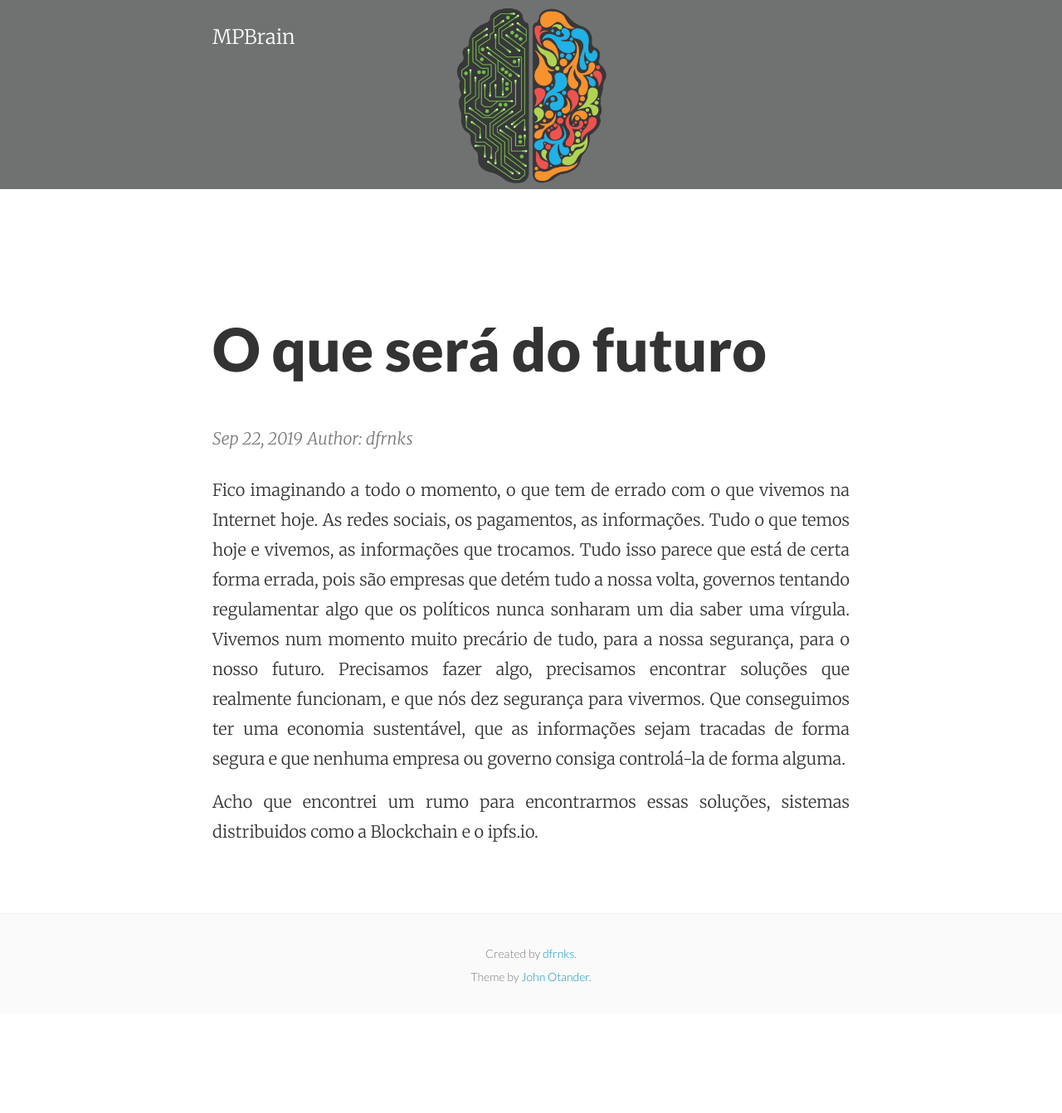
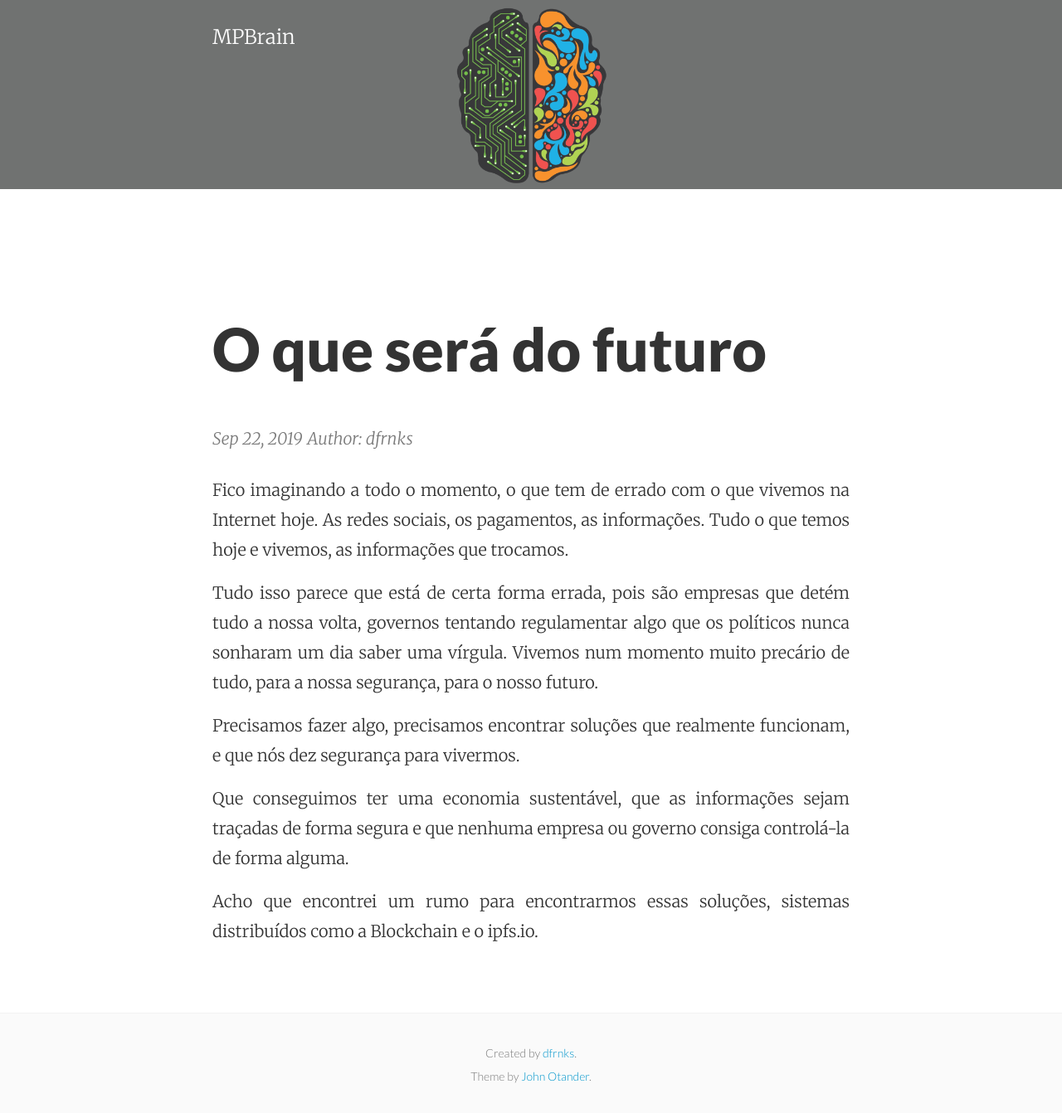
Before and after one commit to dfrnks/dfrnks.github.io, a Jekyll site: the page built from _posts/2019-09-22-o-que-sera-do-futuro.markdown, in a window 1280 px wide. Shown: the whole page at 83% size. Built offline with Jekyll 4.4.1, drawn with Linux system fonts in a browser that asks for light colours; before the commit the page ends 1222 px from its top, so only the background shows below that.

Commit message:
Update 2019-09-22-o-que-sera-do-futuro.markdown

```diff
--- a/_posts/2019-09-22-o-que-sera-do-futuro.markdown
+++ b/_posts/2019-09-22-o-que-sera-do-futuro.markdown
@@ -4,8 +4,11 @@ title: O que será do futuro
 layout: post
 ---
 Fico imaginando a todo o momento, o que tem de errado com o que vivemos na Internet hoje. As redes sociais, os pagamentos, as informações. Tudo o que temos hoje e vivemos, as informações que trocamos.
+
 Tudo isso parece que está de certa forma errada, pois são empresas que detém tudo a nossa volta, governos tentando regulamentar algo que os políticos nunca sonharam um dia saber uma vírgula. Vivemos num momento muito precário de tudo, para a nossa segurança, para o nosso futuro.
+
 Precisamos fazer algo, precisamos encontrar soluções que realmente funcionam, e que nós dez segurança para vivermos.
-Que conseguimos ter uma economia sustentável, que as informações sejam tracadas de forma segura e que nenhuma empresa ou governo consiga controlá-la de forma alguma.
 
-Acho que encontrei um rumo para encontrarmos essas soluções, sistemas distribuidos como a Blockchain e o ipfs.io.
+Que conseguimos ter uma economia sustentável, que as informações sejam traçadas de forma segura e que nenhuma empresa ou governo consiga controlá-la de forma alguma.
+
+Acho que encontrei um rumo para encontrarmos essas soluções, sistemas distribuídos como a Blockchain e o ipfs.io.
```
